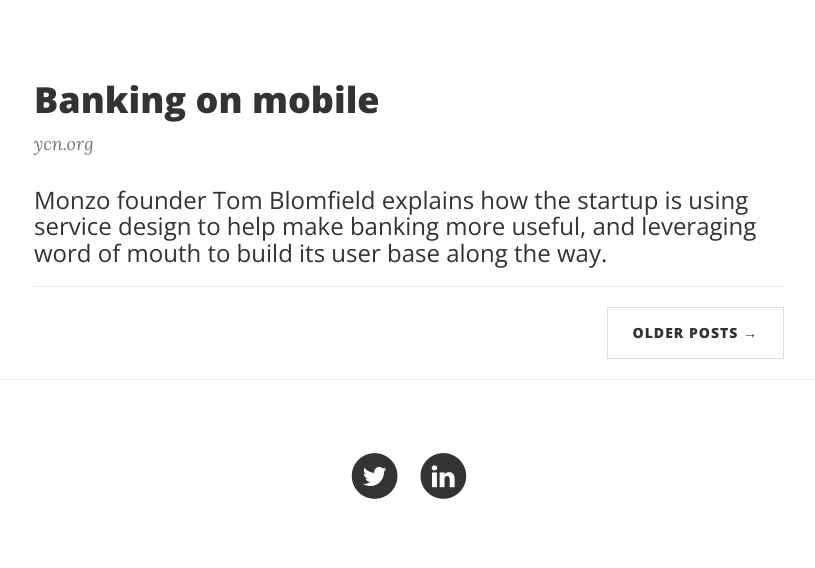
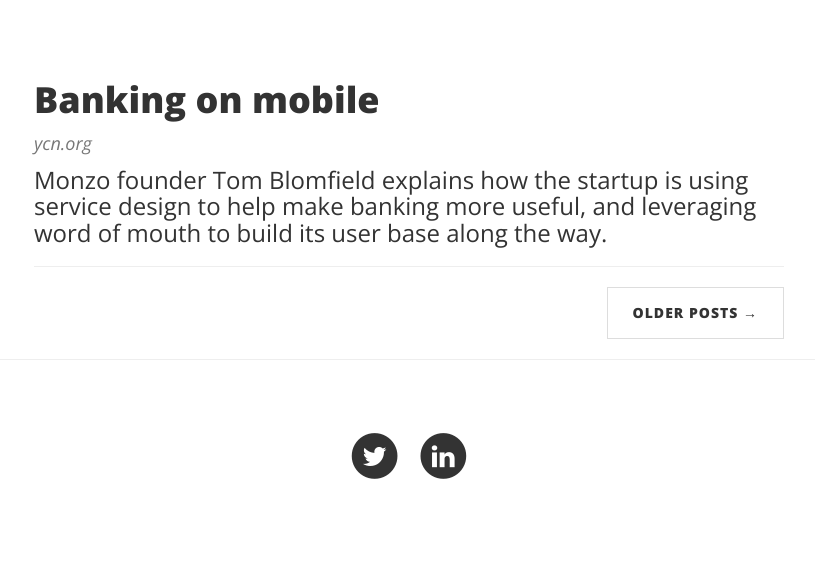
Before and after one commit to beatriceborbon/beatriceborbon.github.io, a Jekyll site: the page built from index.html, in a window 1280 px wide. Shown: the part 448-1016 px from the top of the page, without its empty margins (231-1046 px from the left). Built offline with Jekyll 4.4.1, drawn with Linux system fonts in a browser that asks for light colours.

Commit message:
Update _layout.scss

```diff
--- a/_sass/_layout.scss
+++ b/_sass/_layout.scss
@@ -4,7 +4,7 @@
  * Licensed under MIT (https://github.com/BlackrockDigital/startbootstrap/blob/gh-pages/LICENSE)
  */
 body {
-  font-family: 'Lora', 'Times New Roman', serif;
+  font-family: 'Open Sans', 'Helvetica Neue', Helvetica, Arial, sans-serif;
   font-size: 20px;
   color: #333333;
 }
@@ -238,6 +238,7 @@
   font-size: 18px;
   font-style: italic;
   margin-top: 0;
+  margin-bottom: 10px;
 }
 .post-preview > .post-meta > a {
   text-decoration: none;
```
